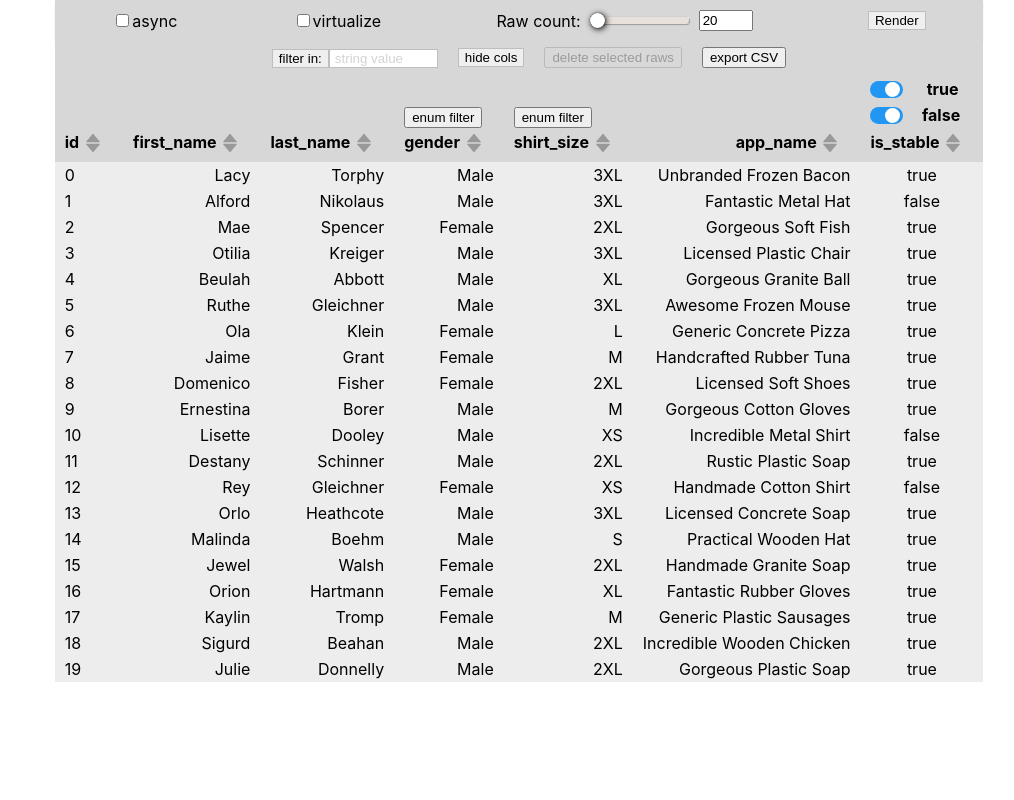
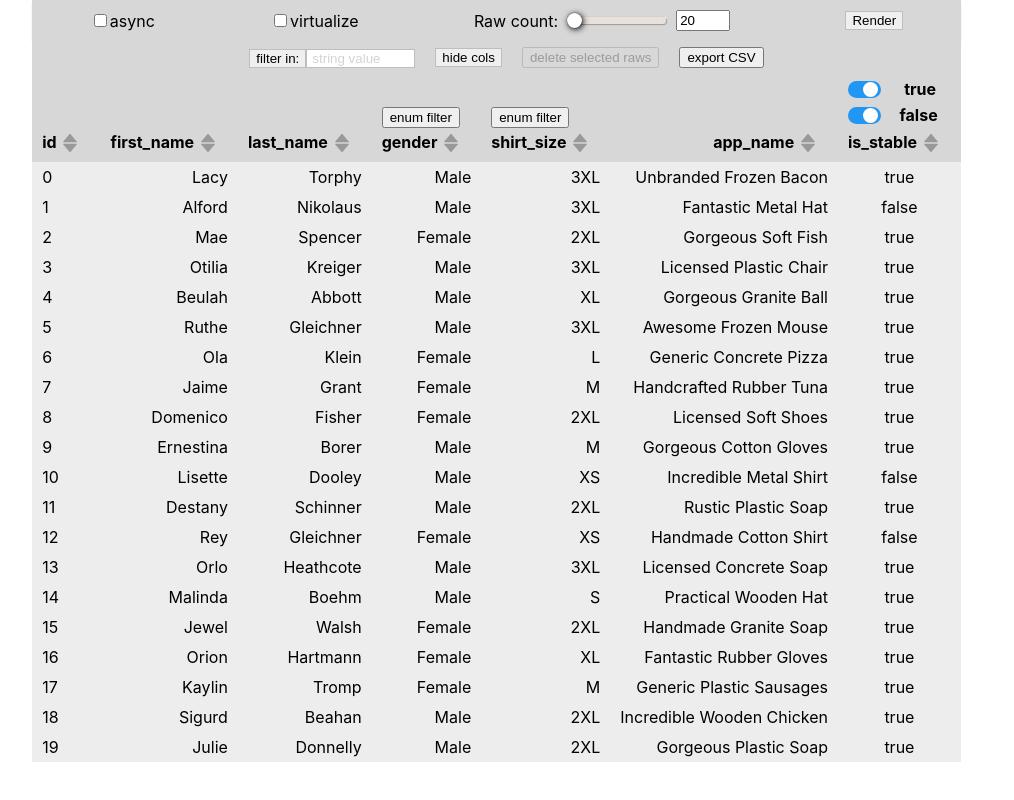
Before and after one commit to ineg22/datagrid, a React (Create React App) app: page / in a window 1280 px wide. Shown: the whole page, without its empty margins (121-1135 px from the left). Built offline with nearby package versions, Linux system fonts and the light colour scheme.

Commit message:
fix: overflow button styles

```diff
--- a/src/components/Params/Params.scss
+++ b/src/components/Params/Params.scss
@@ -1,8 +1,10 @@
 .sticker {
   position: sticky;
-  width: 100%;
+  width: calc(100% - 45px);
   top: 0;
   z-index: 5;
+
+  margin-right: 45px;
 }
 
 .formWrapper {
--- a/src/components/Table/Table.scss
+++ b/src/components/Table/Table.scss
@@ -1,6 +1,8 @@
 .table {
   position: relative;
+
   min-width: 800px;
+  margin-right: 45px;
 
   border-collapse: collapse;
   text-align: right;
--- a/src/components/Table/TableHeader/TableHeader.scss
+++ b/src/components/Table/TableHeader/TableHeader.scss
@@ -11,10 +11,6 @@
     background-color: rgb(216, 215, 215);
   }
 
-  // .toggleWrapper {
-  //   display: inline-flex;
-  //   flex-direction: column;
-  // }
   .EnumfilterButton {
     display: block;
   }
--- a/src/components/Table/TableRaw/TableRaw.scss
+++ b/src/components/Table/TableRaw/TableRaw.scss
@@ -1,5 +1,7 @@
 .content__raw {
   position: relative;
+
+  height: 30px;
 
   background-color: rgb(238, 237, 237);
 
@@ -25,11 +27,16 @@
 
     .rawOverflow {
       display: flex;
+      align-items: center;
+      height: 30px;
     }
   }
 
   .content__col {
     padding: 3px 10px;
+
+    white-space: nowrap;
+
     user-select: none;
 
     &:nth-child(7) {
```
